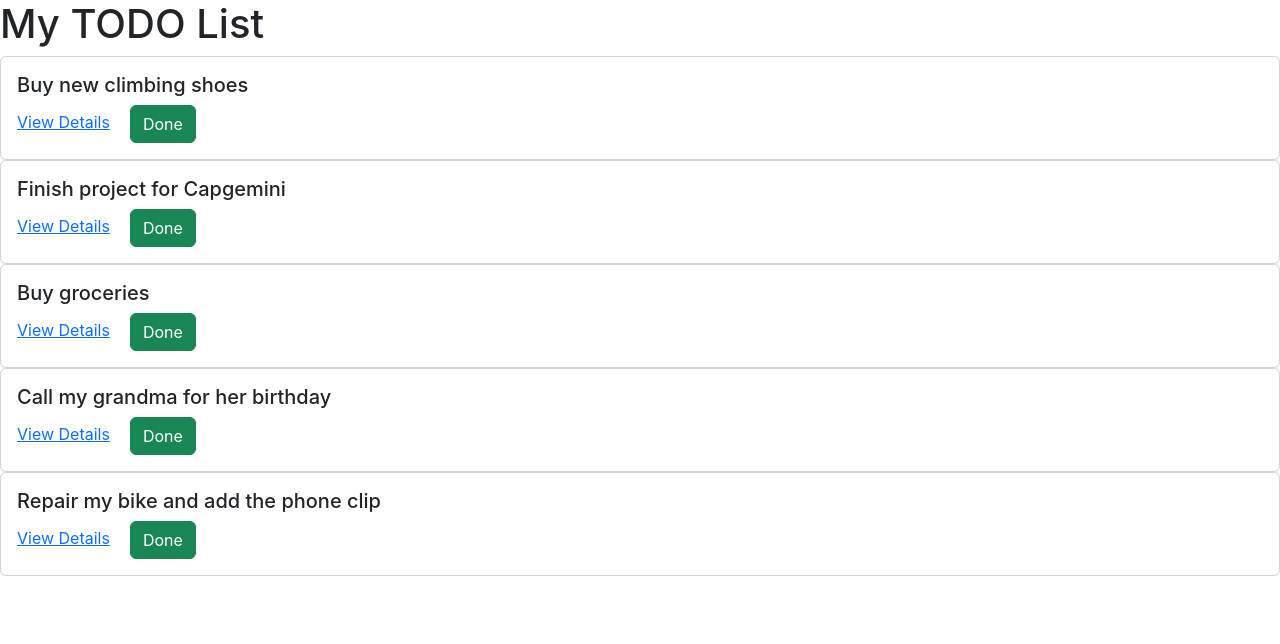
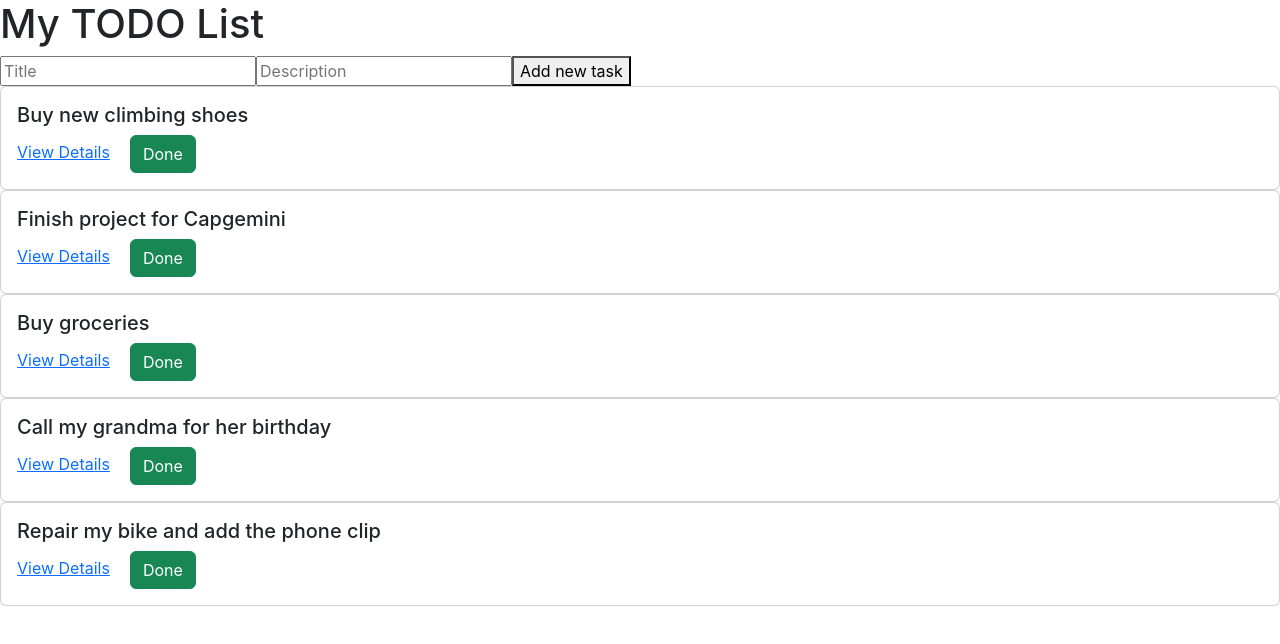
Before and after one commit to LucieNicolas/To-do-List, a React (Create React App) app in the folder my-app/: page / in a window 1280 px wide. Shown: the top 644 px of the page. Built offline with nearby package versions, Linux system fonts and the light colour scheme.

Commit message:
display taskForm on the app

```diff
--- a/my-app/src/compo/TaskForm.tsx
+++ b/my-app/src/compo/TaskForm.tsx
@@ -1,7 +1,6 @@
 import "bootstrap/dist/css/bootstrap.min.css";
 import React, { useState } from "react";
 import { Form } from "react-bootstrap";
-import "./style/TaskForm.css";
 
 interface TaskFormProps {
   onAddTask: (title: string, description: string) => void;
--- a/my-app/src/compo/TaskList.tsx
+++ b/my-app/src/compo/TaskList.tsx
@@ -3,6 +3,7 @@ import React, { useState } from "react";
 import { Button, Card } from "react-bootstrap";
 import { Link } from "react-router-dom";
 import "../style/TaskList.css";
+import TaskForm from "./TaskForm";
 
 export interface Task {
   id: number;
@@ -35,8 +36,19 @@ const TodoList = ({ tasksList, handleIsCompleted }: TodoListProps) => {
     handleIsCompleted(taskId);
   };
 
+  const handleAddTask = (title: string, description: string) => {
+    const newTask: Task = {
+      id: listTask.length + 1,
+      title: title,
+      description: description,
+    };
+    setListTask([...listTask, newTask]);
+  };
+
   return (
     <div>
+      {/* Render the TaskForm component and add new task to the list*/}
+      <TaskForm onAddTask={handleAddTask} />
       {/* Map the task list and render a Card component for each task in the
       list*/}
       {listTask.map((task) => (
```
